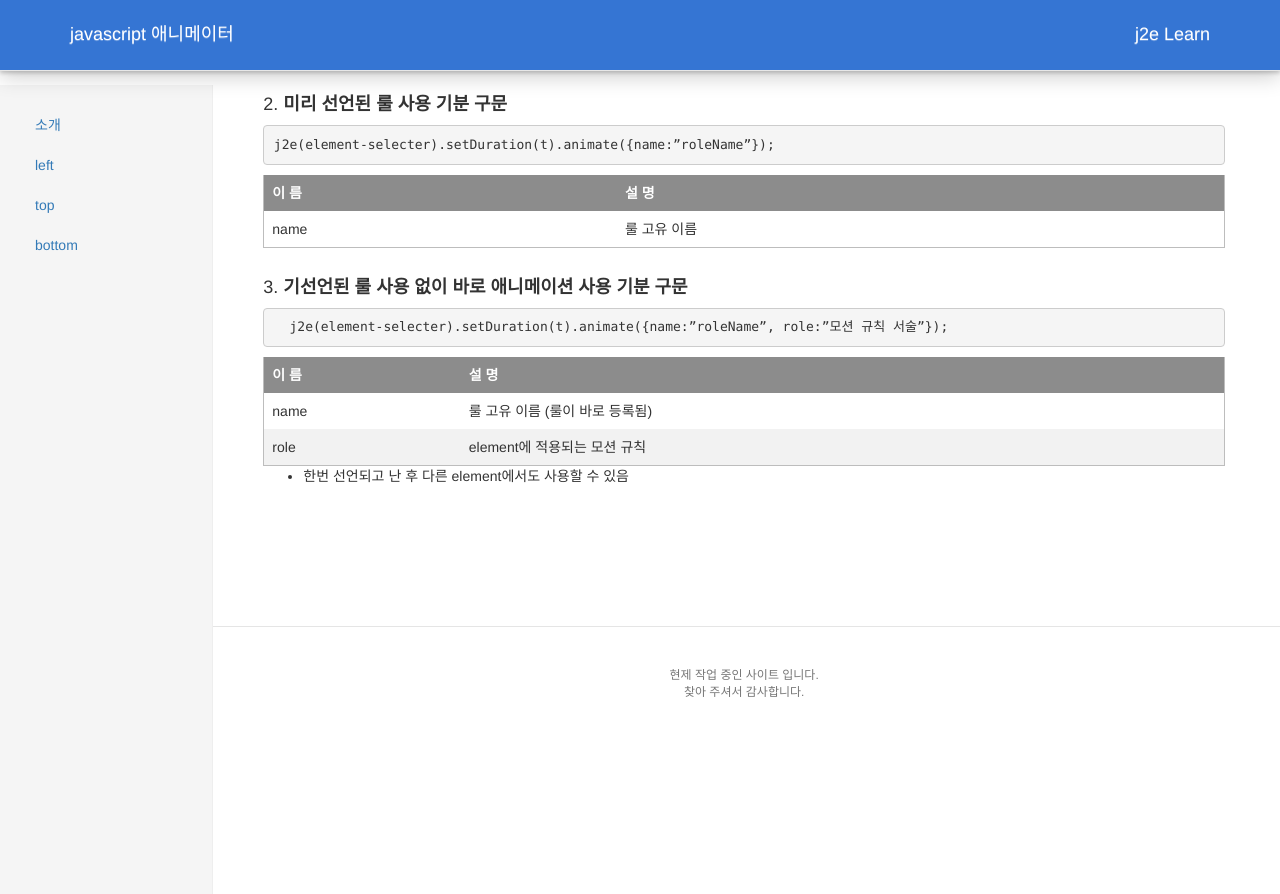
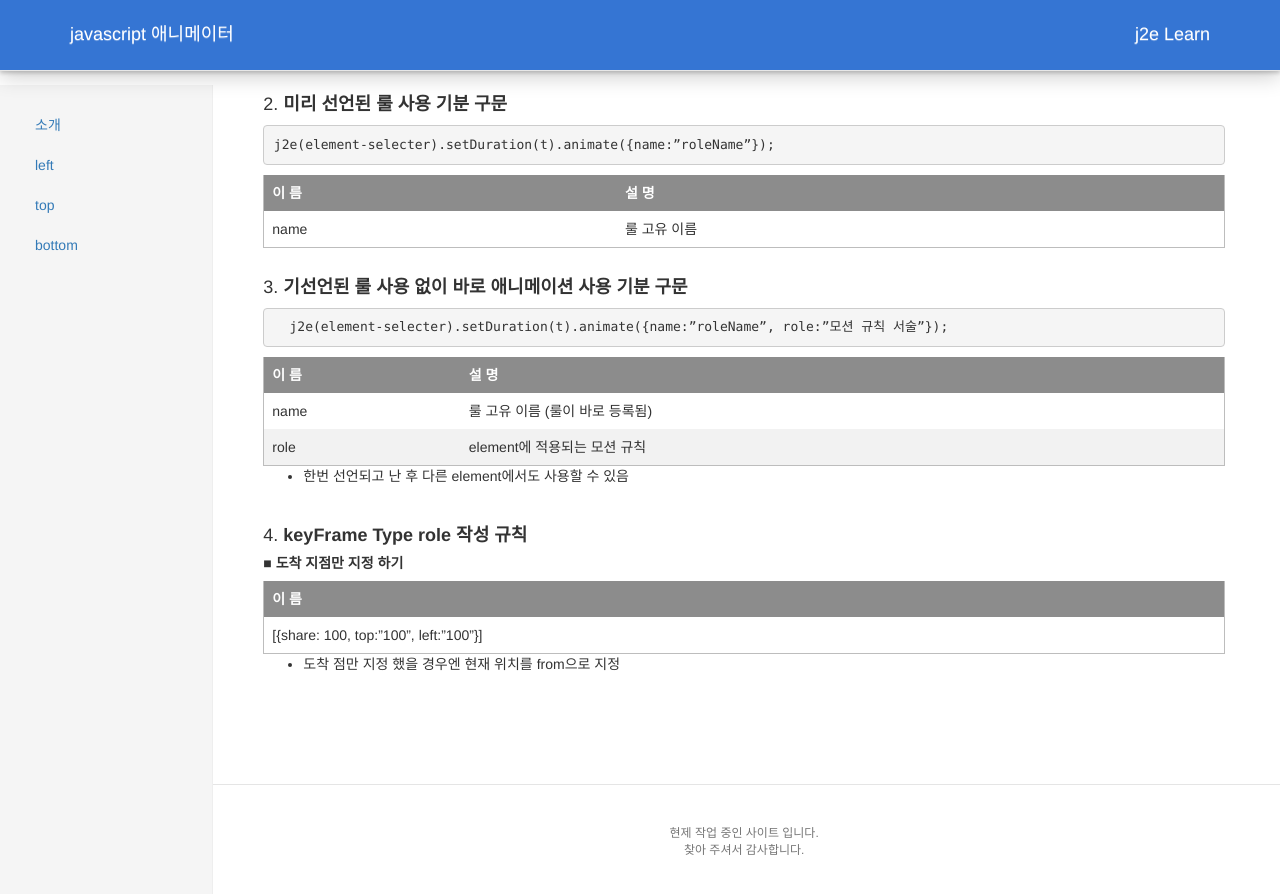
Before and after one commit to silbaram/silbaram.github.io, a Jekyll site: the page built from _j2eLearn/0-j2eLearnInfo.markdown, in a window 1280 px wide and 900 px high, scrolled down 778 px. Shown: the top 894 px of the window. Built offline with Jekyll 4.4.1, drawn with Linux system fonts in a browser that asks for light colours; nearby versions of some CDN libraries; before the commit the page ends 1519 px from its top, so only the background shows below that.

Commit message:
설명 추가

```diff
--- a/_j2eLearn/0-j2eLearnInfo.markdown
+++ b/_j2eLearn/0-j2eLearnInfo.markdown
@@ -67,3 +67,13 @@ j2e(element-selecter).setDuration(t).animate({name:”roleName”});
   * 한번 선언되고 난 후 다른 element에서도 사용할 수 있음
 
 <br />
+
+#### 4. **keyFrame Type role 작성 규칙**
+
+##### ■ **도착 지점만 지정 하기**
+
+| 이       름  |
+| ---
+| [{share: 100, top:”100”, left:”100”}] |
+
+  * 도착 점만 지정 했을 경우엔 현재 위치를 from으로 지정
```
